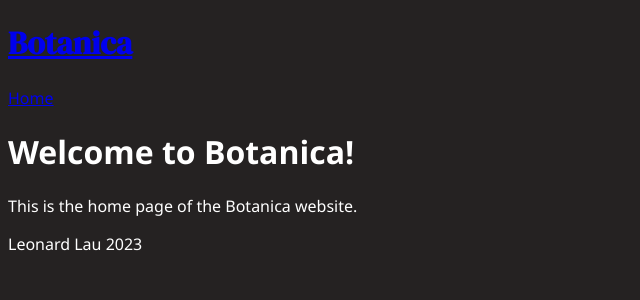
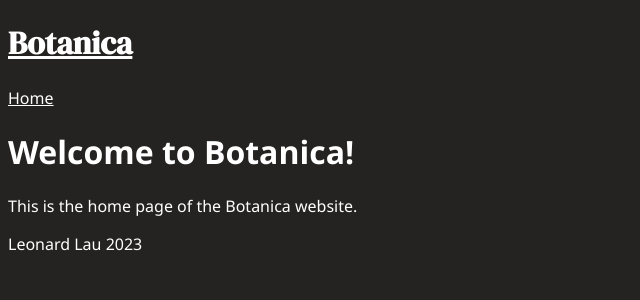
Before and after one commit to tuzicomet/Botanica, a Flask app: page / in a window 1280 px wide. Shown: the top 300 px of the page, without its empty margins (0-640 px from the left). Run offline with Flask 3, Linux system fonts and the light colour scheme.

Commit message:
Updated styling for links
Links now inherit the normal text colour, but when hovered over, they transition to a green colour.

```diff
--- a/app/static/css/style.css
+++ b/app/static/css/style.css
@@ -6,6 +6,18 @@ html {
     color: white;
 }
 
+/* Styling for links */
+a {
+    color: inherit; /* Inherit color from the parent (normal text color) */
+    text-decoration: underline; /* Underline the link */
+    transition: color 0.3s ease; /* Smooth transition for color change */
+}
+
+/* Change link color to green on hover */
+a:hover {
+    color: rgb(28, 94, 51);
+}
+
 /* Additional styles for the header */
 .Header {
     /* Add styles specific to the header, including the DM Serif Display font */
```
